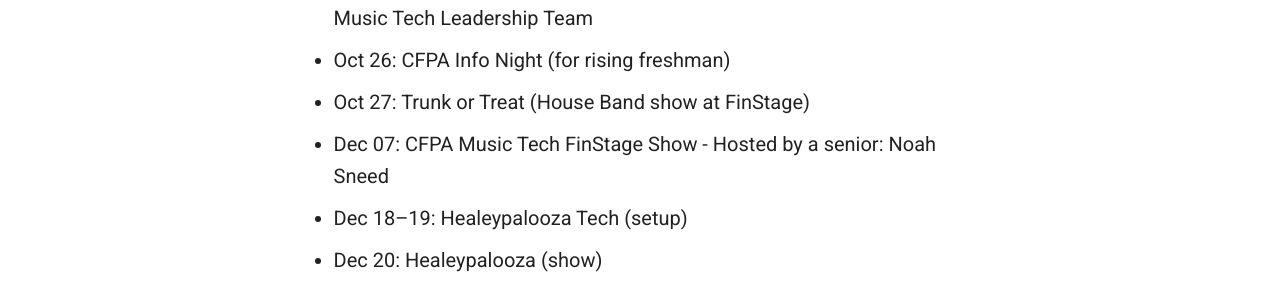
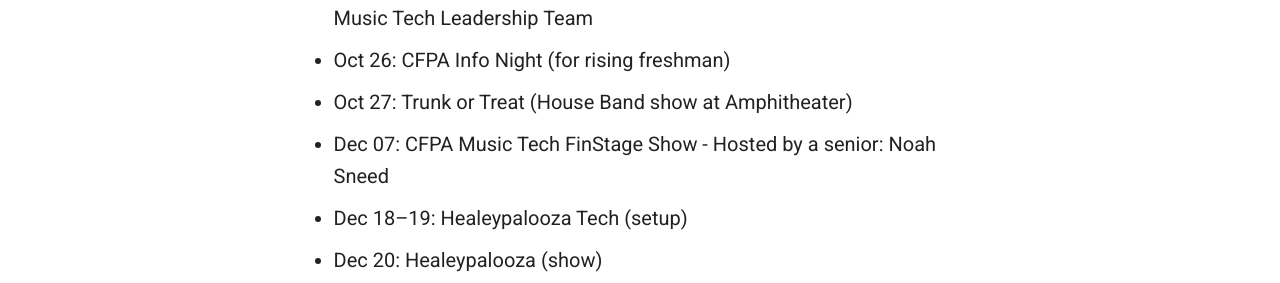
Before and after one commit to sophia-sms/handbook, an MkDocs documentation site: the page built from docs/calendar.md, in a window 1280 px wide and 900 px high. Shown: the part 462-745 px from the top of the window. Built offline with MkDocs 1.6.1 and Material for MkDocs 9.7.7, drawn with Linux system fonts in a browser that asks for light colours.

Commit message:
trunk or treat at amphitheater

```diff
--- a/docs/calendar.md
+++ b/docs/calendar.md
@@ -9,7 +9,7 @@
 - Sep 18, 19, 21: House Band Auditions
 - Oct 14: CFPA Music Tech Staycation & FinStage Show - Hosted by CFPA Music Tech Leadership Team
 - Oct 26: CFPA Info Night (for rising freshman)
-- Oct 27: Trunk or Treat (House Band show at FinStage)
+- Oct 27: Trunk or Treat (House Band show at Amphitheater)
 - Dec 07: CFPA Music Tech FinStage Show - Hosted by a senior: Noah Sneed
 - Dec 18–19: Healeypalooza Tech (setup)
 - Dec 20: Healeypalooza (show)
```
